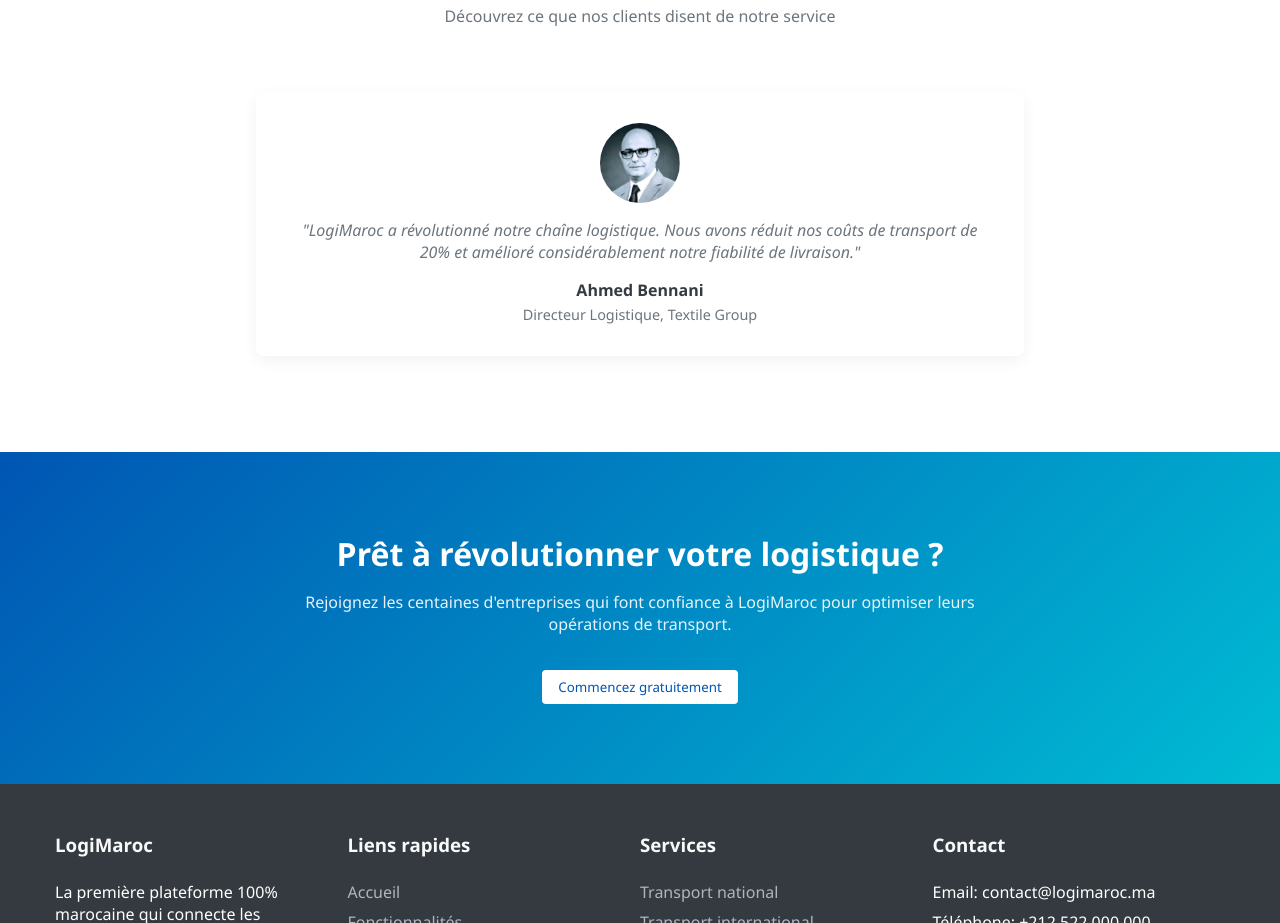
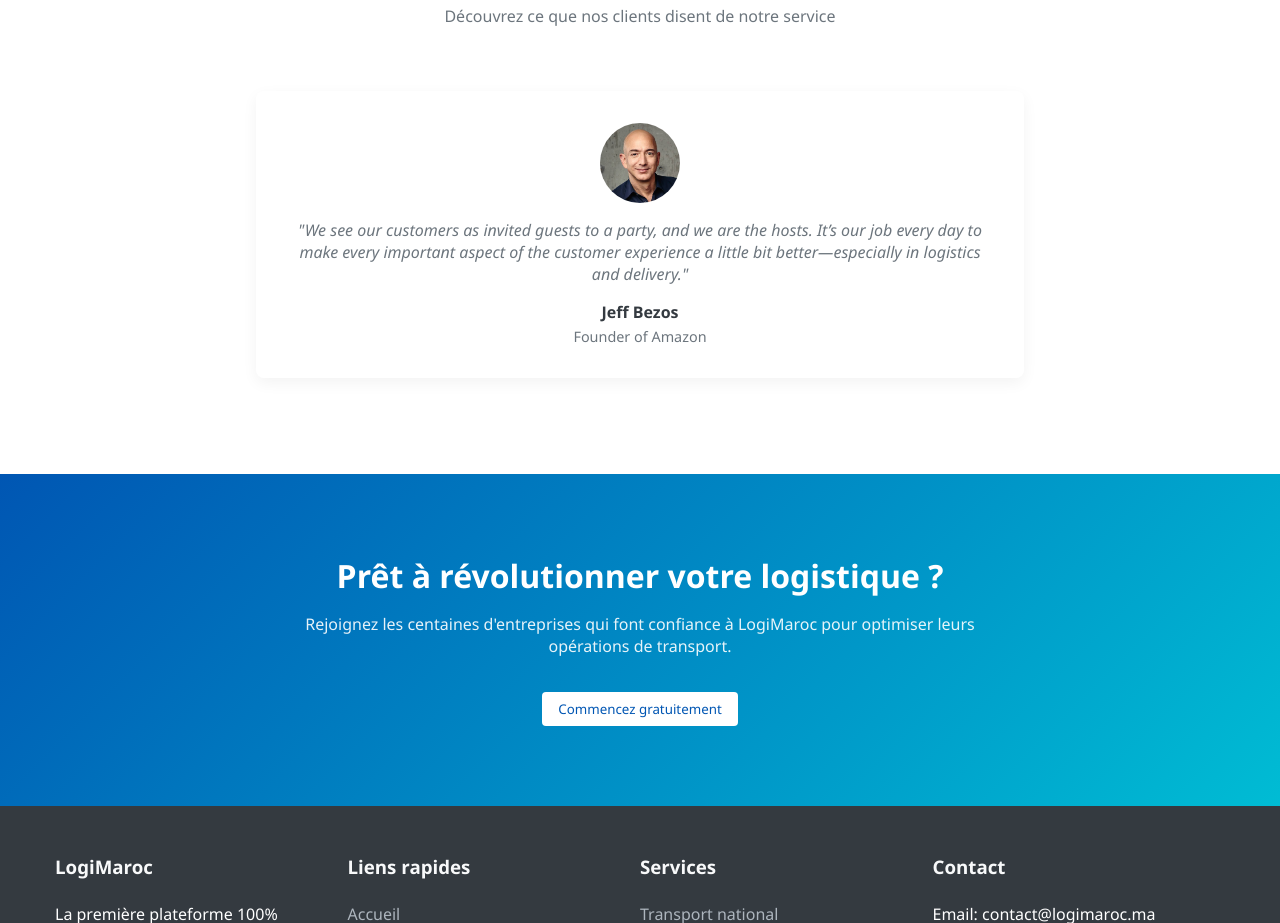
Before and after one commit to Mohamedseffine/Global-Logistic, a plain HTML site: page index.html in a window 1280 px wide. Shown: the part 2740-3663 px from the top of the page. Drawn offline with Linux system fonts and the light colour scheme.

Commit message:
global logistics front end starting

```diff
--- a/index.html
+++ b/index.html
@@ -144,11 +144,11 @@
             <div class="testimonials-slider">
                 <div class="testimonial-card">
                     <div class="testimonial-profile">
-                        <img src="/1648067711563.jpeg" alt="Profile">
+                        <img src="/images.jpeg" alt="Profile">
                     </div>
-                    <p class="testimonial-text">"LogiMaroc a révolutionné notre chaîne logistique. Nous avons réduit nos coûts de transport de 20% et amélioré considérablement notre fiabilité de livraison."</p>
-                    <h4 class="testimonial-author">Ahmed Bennani</h4>
-                    <p class="testimonial-role">Directeur Logistique, Textile Group</p>
+                    <p class="testimonial-text">"We see our customers as invited guests to a party, and we are the hosts. It’s our job every day to make every important aspect of the customer experience a little bit better—especially in logistics and delivery."</p>
+                    <h4 class="testimonial-author">Jeff Bezos</h4>
+                    <p class="testimonial-role"> Founder of Amazon</p>
                 </div>
             </div>
         </div>
```
Also changed, not shown: images.jpeg (added).
